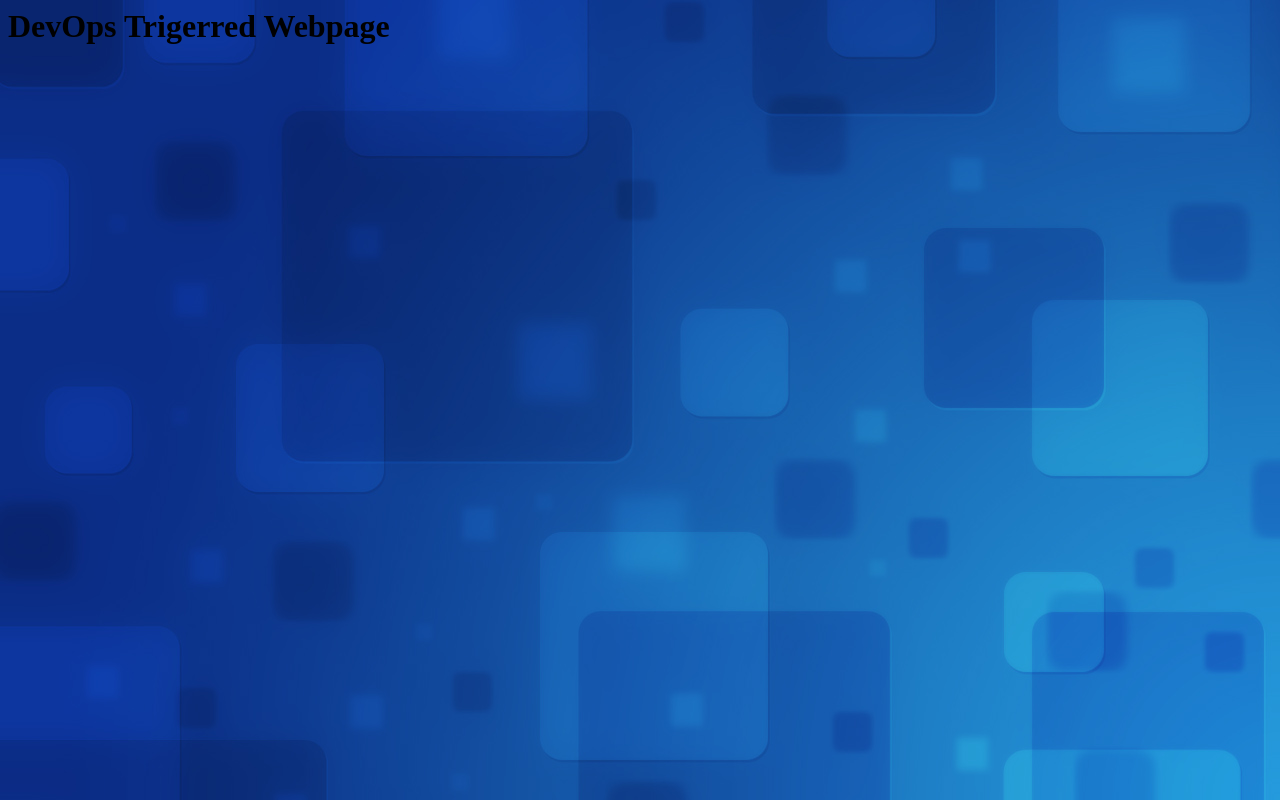
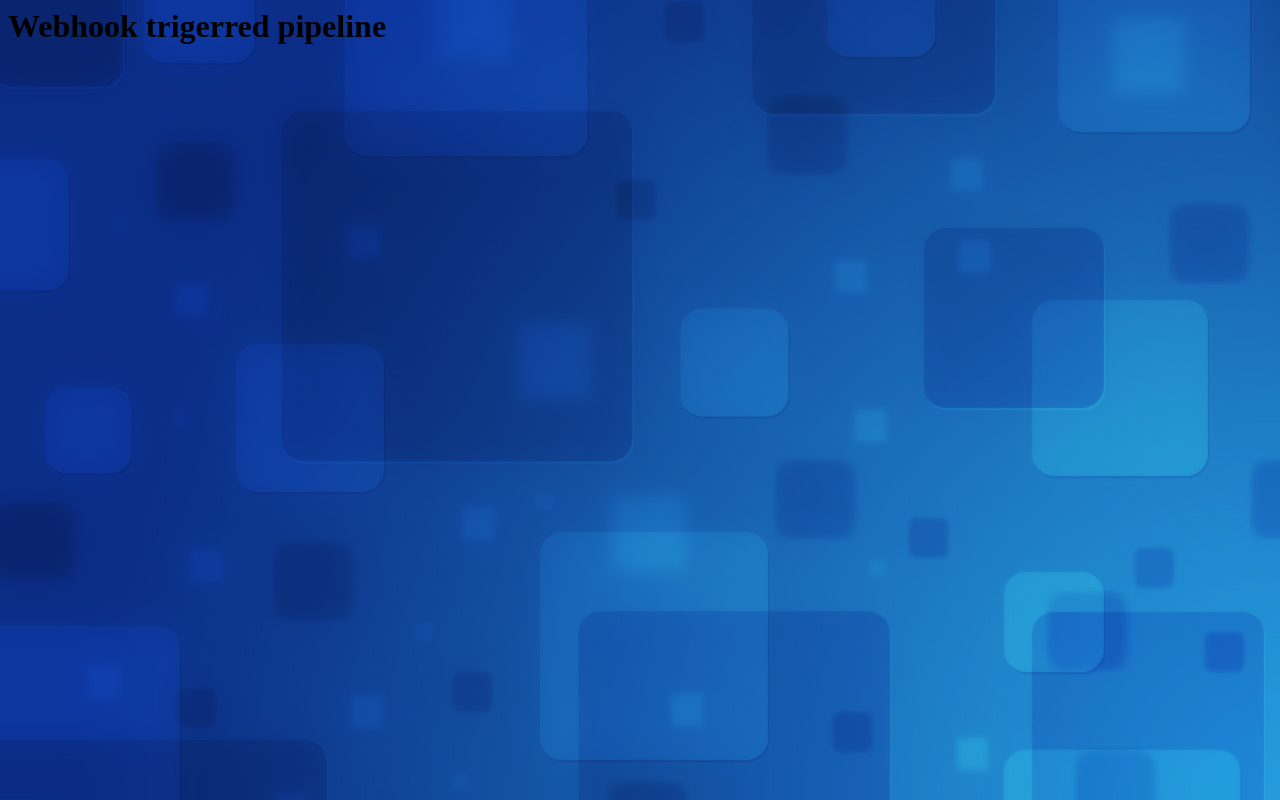
Before and after one commit to hemanthvenugopal90/gitdemo, a plain HTML site: page devopsIQ/index.html in a window 1280 px wide. Drawn offline with Linux system fonts and the light colour scheme.

Commit message:
Webhook pipeline

```diff
--- a/devopsIQ/index.html
+++ b/devopsIQ/index.html
@@ -1,6 +1,6 @@
 <html>
-<title>Jenkins Webhook Website</title>
+<title>Hemanth practicing devops</title>
 <body background="images/1.jpg">
-<h1>DevOps Trigerred Webpage</h1>
+<h1>Webhook trigerred pipeline</h1>
 </body>
 </html>
```
